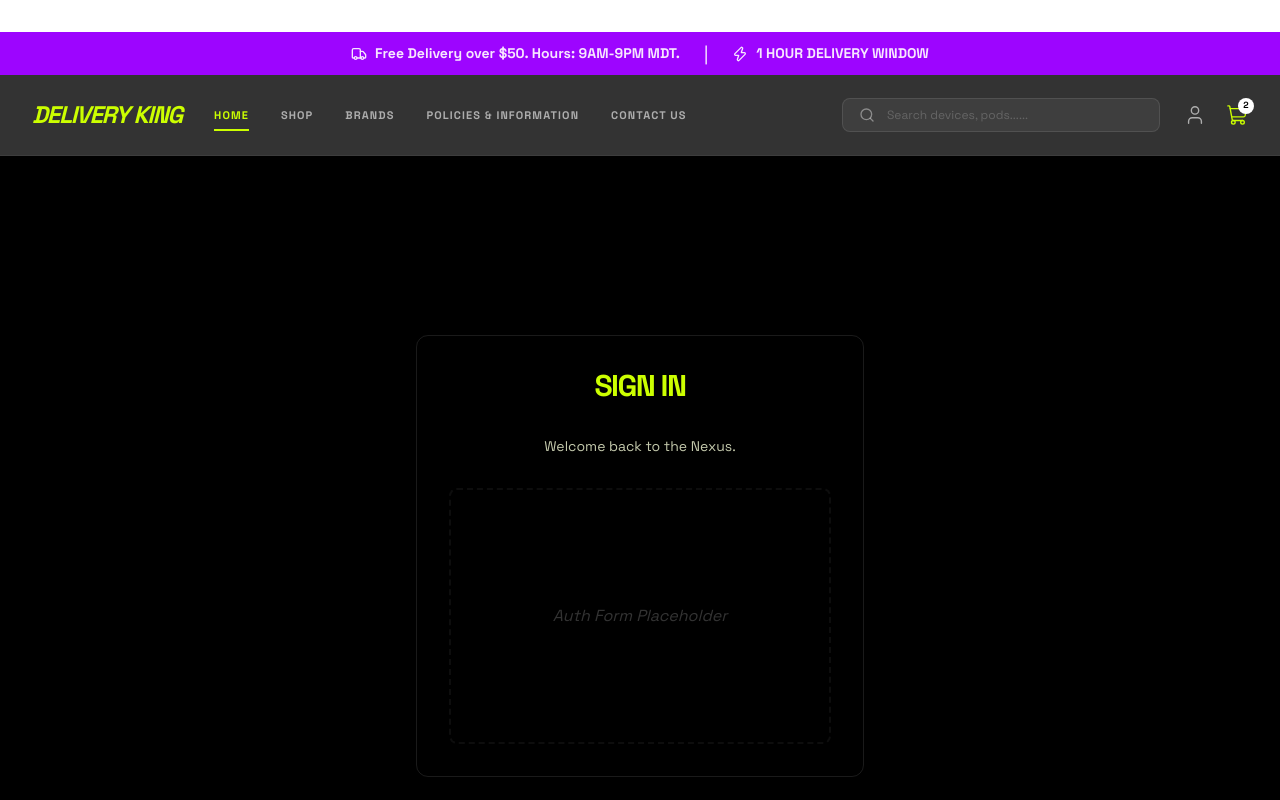
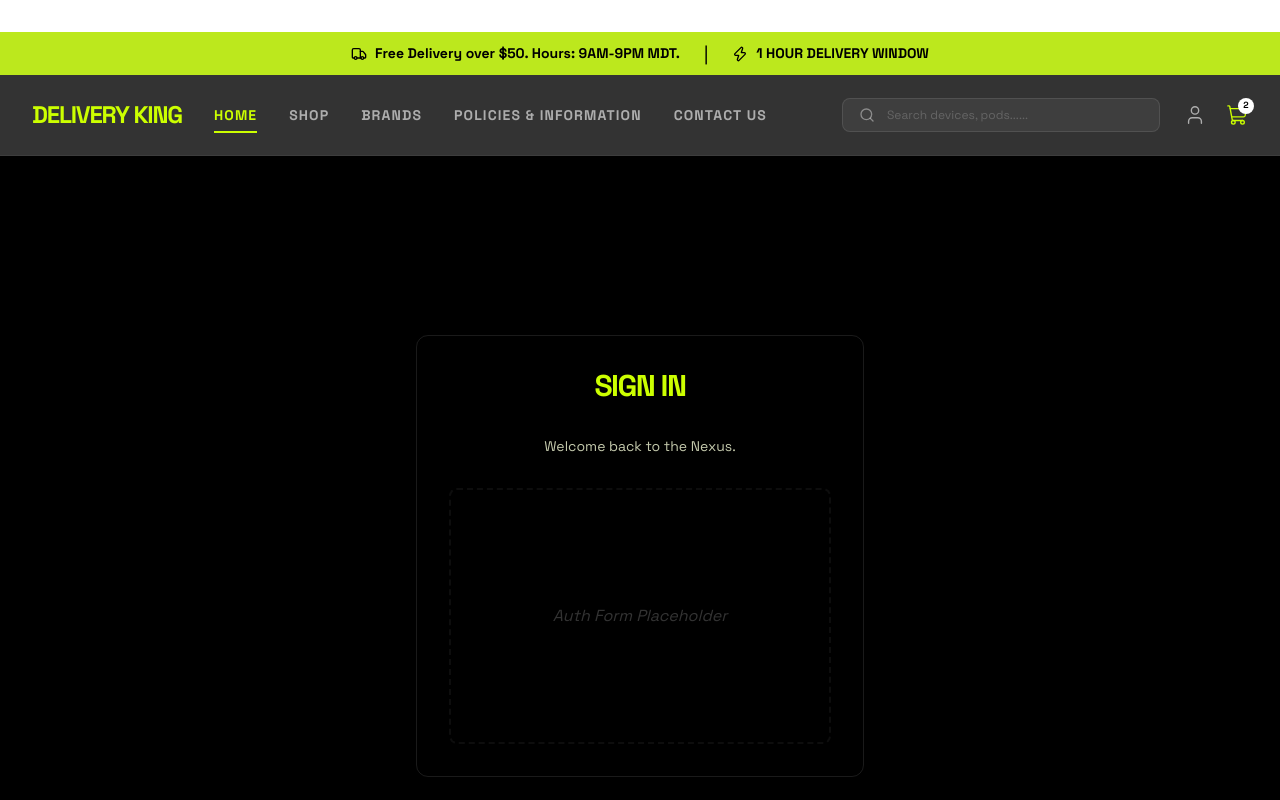
Before and after one commit to press1-dev/deliverykingco, a Next.js app: page /login in a window 1280 px wide. Shown: the top 800 px of the page. Built offline with nearby package versions, Linux system fonts and the light colour scheme.

Commit message:
refactor: improve typography, update UI theme, and add click-outside handler and custom scrollbar to product options dropdown

```diff
--- a/src/app/(public)/shop/[slug]/page.tsx
+++ b/src/app/(public)/shop/[slug]/page.tsx
@@ -74,6 +74,22 @@ export default function ProductDetailsPage({ params }: PageProps) {
       initializedRef.current = true;
     }
   }, [options]);
+
+  useEffect(() => {
+    const handleClickOutside = (event: MouseEvent) => {
+      const target = event.target as HTMLElement;
+      if (!target.closest(".relative")) {
+        setActiveDropdown(null);
+      }
+    };
+
+    if (activeDropdown) {
+      document.addEventListener("mousedown", handleClickOutside);
+    }
+    return () => {
+      document.removeEventListener("mousedown", handleClickOutside);
+    };
+  }, [activeDropdown]);
 
   // Find matching variant
   const selectedVariant = useMemo(() => {
@@ -228,9 +244,9 @@ export default function ProductDetailsPage({ params }: PageProps) {
             <div className="space-y-4 pt-2">
               {options.map((opt) => (
                 <div key={opt.entityId} className="space-y-2">
-                  <span className="text-[9px] font-black tracking-widest text-white/50 uppercase">
+                  <span className="text-sm font-black tracking-widest text-white/50 uppercase">
                     Select {opt.displayName}:{" "}
-                    <span className="text-white">
+                    <span className="text-sm text-white">
                       {selectedOptions[opt.displayName]}
                     </span>
                   </span>
@@ -274,20 +290,20 @@ export default function ProductDetailsPage({ params }: PageProps) {
                         }
                         className="flex w-full items-center justify-between rounded-xl border border-white/5 bg-[#111111] p-3 text-left transition-all hover:border-white/20"
                       >
-                        <span className="text-[10px] font-bold text-white uppercase">
+                        <span className="text-[14px] font-bold text-white uppercase">
                           {selectedOptions[opt.displayName]}
                         </span>
                         <ChevronDown
                           size={14}
                           className={cn(
-                            "text-white/40 transition-transform",
+                            "text-white transition-transform",
                             activeDropdown === opt.displayName && "rotate-180",
                           )}
                         />
                       </button>
 
                       {activeDropdown === opt.displayName && (
-                        <div className="absolute top-full left-0 z-50 mt-1 w-full overflow-hidden rounded-xl border border-white/10 bg-[#0A0A0A] shadow-2xl">
+                        <div className="custom-scrollbar absolute top-full left-0 z-50 mt-1 max-h-[240px] w-full overflow-y-auto rounded-xl border border-white/10 bg-[#0A0A0A] shadow-2xl">
                           {opt.values.edges.map(({ node: val }) => (
                             <button
                               key={val.entityId}
@@ -301,8 +317,8 @@ export default function ProductDetailsPage({ params }: PageProps) {
                               className={cn(
                                 "w-full p-3 text-left text-[10px] font-bold uppercase transition-colors hover:bg-[#CCFF00] hover:text-black",
                                 selectedOptions[opt.displayName] === val.label
-                                  ? "bg-white/5 text-[#CCFF00]"
-                                  : "text-white",
+                                  ? "bg-white/5 text-sm text-[#CCFF00]"
+                                  : "text-sm text-white",
                               )}
                             >
                               {val.label}
@@ -336,7 +352,7 @@ export default function ProductDetailsPage({ params }: PageProps) {
                     <Plus size={14} />
                   </button>
                 </div>
-                <button className="flex-1 rounded-xl bg-[#CCFF00] text-xs font-black tracking-[1.5px] text-black uppercase transition-all hover:bg-[#b3e600] active:scale-[0.98]">
+                <button className="flex-1 cursor-pointer rounded-xl bg-[#CCFF00] text-base font-black tracking-[1.5px] text-black uppercase transition-all hover:bg-[#b3e600] active:scale-[0.98]">
                   Add To Cart
                 </button>
               </div>
@@ -348,13 +364,7 @@ export default function ProductDetailsPage({ params }: PageProps) {
               {/* Trust: Compact */}
               <div className="flex items-center justify-between border-t border-white/5 pt-4">
                 <div className="flex items-center gap-2.5">
-                  <ShieldCheck size={16} className="text-[#CCFF00]" />
-                  <span className="text-[9px] font-black tracking-widest text-white/40 uppercase">
-                    2-Year Warranty
-                  </span>
-                </div>
-                <div className="flex items-center gap-2.5">
-                  <span className="text-[9px] font-black tracking-widest text-white/40 uppercase">
+                  <span className="text-[14px] font-black tracking-widest text-white/40 uppercase">
                     Fast Shipping
                   </span>
                   <Truck size={16} className="text-[#CCFF00]" />
--- a/src/app/globals.css
+++ b/src/app/globals.css
@@ -23,3 +23,21 @@ body {
   background: var(--background);
   color: var(--foreground);
 }
+
+.custom-scrollbar::-webkit-scrollbar {
+  width: 4px;
+}
+
+.custom-scrollbar::-webkit-scrollbar-track {
+  background: rgba(255, 255, 255, 0.05);
+  border-radius: 10px;
+}
+
+.custom-scrollbar::-webkit-scrollbar-thumb {
+  background: #CCFF00;
+  border-radius: 10px;
+}
+
+.custom-scrollbar::-webkit-scrollbar-thumb:hover {
+  background: #b3e600;
+}
--- a/src/components/layout/delivery-window.tsx
+++ b/src/components/layout/delivery-window.tsx
@@ -2,20 +2,20 @@ import { Truck, Zap } from "lucide-react";
 
 export function DeliveryWindow() {
   return (
-    <div className="flex items-center justify-center font-heading bg-[#9D05FF] min-h-[40px] py-2 text-[#F7E6FF] px-4">
-      <div className="flex flex-col md:flex-row items-center gap-2 md:gap-6 text-center">
+    <div className="font-heading flex min-h-[40px] items-center justify-center bg-[#b4e600e2] px-4 py-2 text-black">
+      <div className="flex flex-col items-center gap-2 text-center md:flex-row md:gap-6">
         <div className="flex items-center justify-center gap-2">
-          <Truck className="w-4 h-4 shrink-0" />
-          <h3 className="font-bold text-[12px] md:text-[14px] leading-tight">
+          <Truck className="h-4 w-4 shrink-0" />
+          <h3 className="text-[12px] leading-tight font-bold md:text-[14px]">
             Free Delivery over $50. Hours: 9AM-9PM MDT.
           </h3>
         </div>
 
-        <span className="hidden md:inline text-[18px]">|</span>
+        <span className="hidden text-[18px] md:inline">|</span>
 
         <div className="flex items-center justify-center gap-2">
-          <Zap className="w-4 h-4 shrink-0" />
-          <p className="font-bold text-[12px] md:text-[14px] uppercase">
+          <Zap className="h-4 w-4 shrink-0" />
+          <p className="text-[12px] font-bold uppercase md:text-[14px]">
             1 HOUR DELIVERY WINDOW
           </p>
         </div>
--- a/src/components/layout/navbar.tsx
+++ b/src/components/layout/navbar.tsx
@@ -28,7 +28,7 @@ export function Navbar() {
           {/* Logo Section */}
           <div className="flex items-center gap-8">
             <Link href="/" className="group">
-              <h1 className="font-heading text-xl font-black tracking-tighter text-[#CCFF00] italic transition-transform duration-300 group-hover:scale-105 lg:text-2xl">
+              <h1 className="font-heading text-xl font-black tracking-tighter text-[#CCFF00] transition-transform duration-300 group-hover:scale-105 lg:text-2xl">
                 DELIVERY KING
               </h1>
             </Link>
@@ -42,8 +42,8 @@ export function Navbar() {
                   className={cn(
                     "font-heading relative py-2 text-[11px] font-bold tracking-[1.1px] uppercase transition-colors",
                     link.active
-                      ? "text-[#CCFF00] after:absolute after:bottom-0 after:left-0 after:h-[2px] after:w-full after:bg-[#CCFF00]"
-                      : "text-white/60 hover:text-white",
+                      ? "text-sm text-[#CCFF00] after:absolute after:bottom-0 after:left-0 after:h-[2px] after:w-full after:bg-[#CCFF00]"
+                      : "text-sm text-white/60 hover:text-white",
                   )}
                 >
                   {link.name}
```
